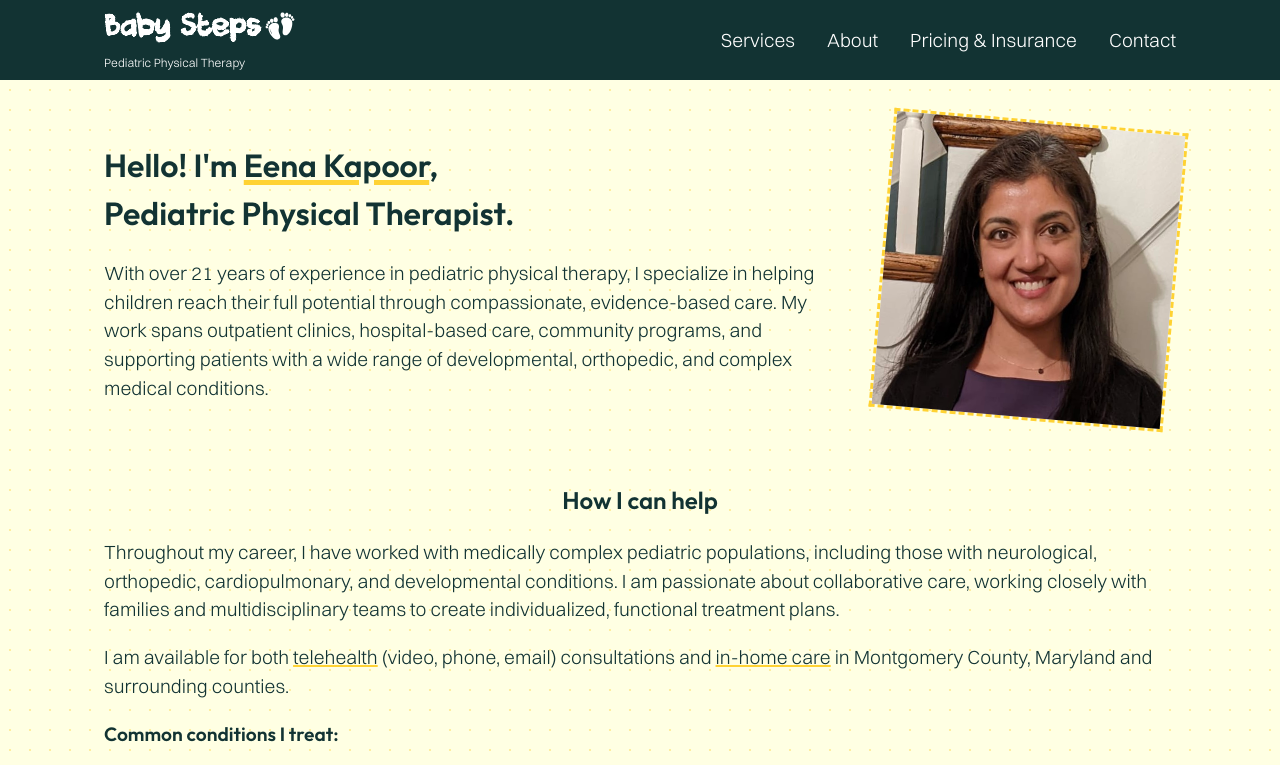
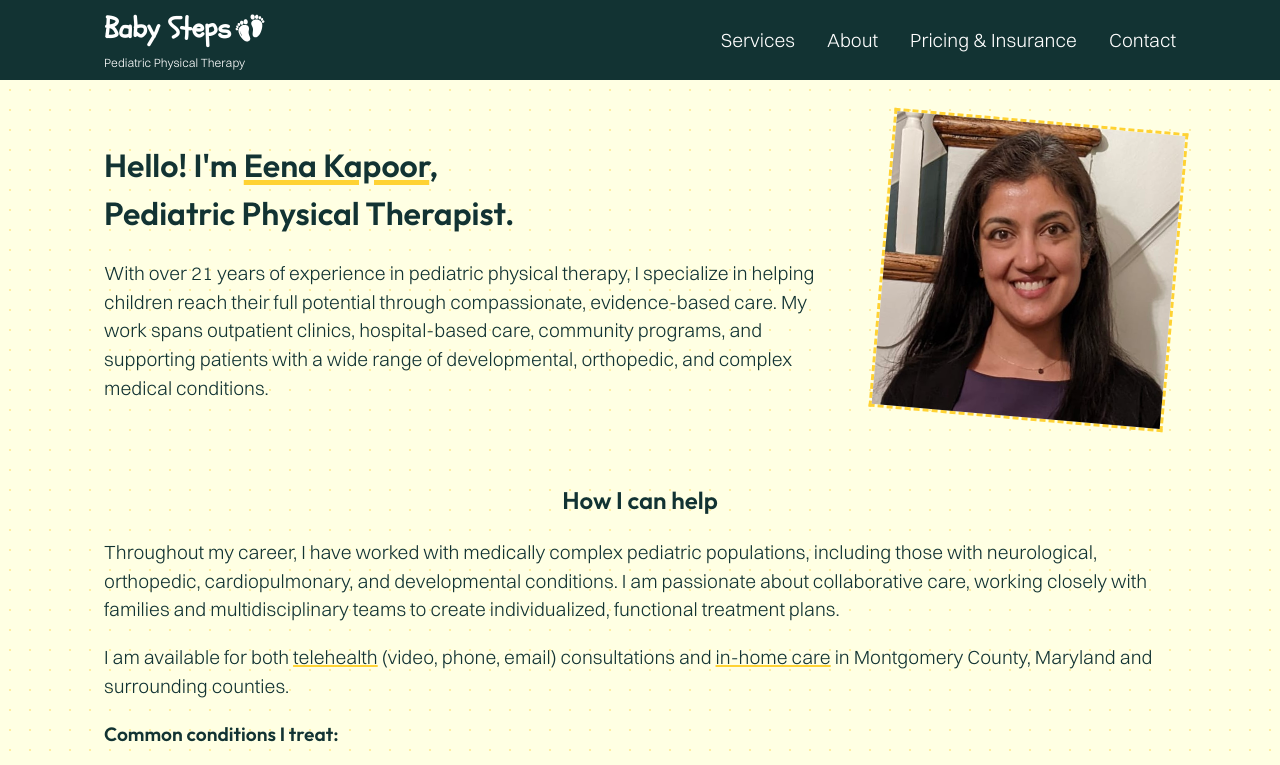
Before and after one commit to shawnmath/babystepsphysicaltherapy, a plain HTML site: page index.html in a window 1280 px wide. Shown: the top 765 px of the page. Drawn offline with Linux system fonts and the light colour scheme; files whose address does not match are found by name.

Commit message:
add schoolbell font, remove crayon

```diff
--- a/index.html
+++ b/index.html
@@ -10,7 +10,7 @@
     <link rel='preload' href='./assets/fonts/Outfit/Outfit-SemiBold.woff2' as='font' type='font/woff2' crossorigin>
     <link rel='preload' href='./assets/fonts/Outfit/Outfit-SemiBold.woff' as='font' type='font/woff' crossorigin>
     <link rel='preload' href='./assets/fonts/Outfit/Outfit-SemiBold.ttf' as='font' type='font/ttf' crossorigin>
-    <link rel='preload' href='./assets/fonts/Crayon/DkCoolCrayon.ttf' as='font' type='font/ttf' crossorigin>
+    <link rel='preload' href='./assets/fonts/Schoolbell/Schoolbell-Regular.ttf' as='font' type='font/ttf' crossorigin>
     <link rel="stylesheet" href="styles/main.css">
   </head>
   <body>
--- a/styles/sections/nav.css
+++ b/styles/sections/nav.css
@@ -25,7 +25,7 @@ nav {
     h2 {
       display: inline-block;
       margin-bottom: 3px;
-      font-family: 'Crayon';
+      font-family: 'Schoolbell';
     }
 
     svg {
--- a/styles/typography.css
+++ b/styles/typography.css
@@ -1,6 +1,6 @@
 @font-face {
-  font-family: 'Crayon';
-  src: url('../assets/fonts/Crayon/DkCoolCrayon.ttf') format('truetype');
+  font-family: 'Schoolbell';
+  src: url('../assets/fonts/Schoolbell/Schoolbell-Regular.ttf') format('truetype');
   font-weight: 300;
   font-display: swap;
   font-style: normal;
```
Also changed, not shown: assets/fonts/Crayon/DkCoolCrayon.ttf (deleted), assets/fonts/Schoolbell/Schoolbell-Regular.ttf (added).
